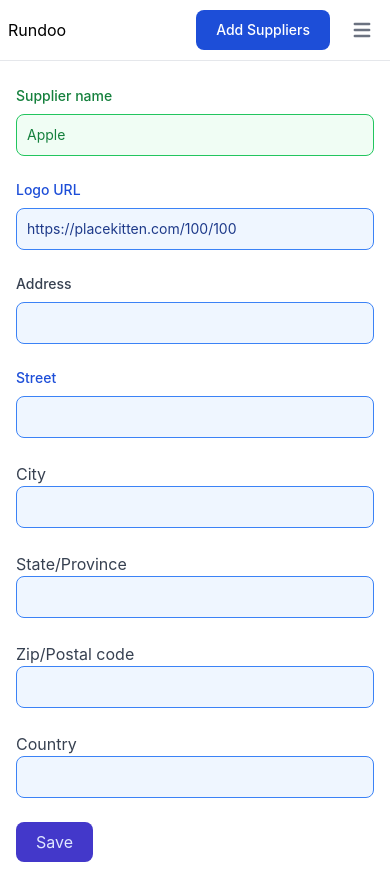
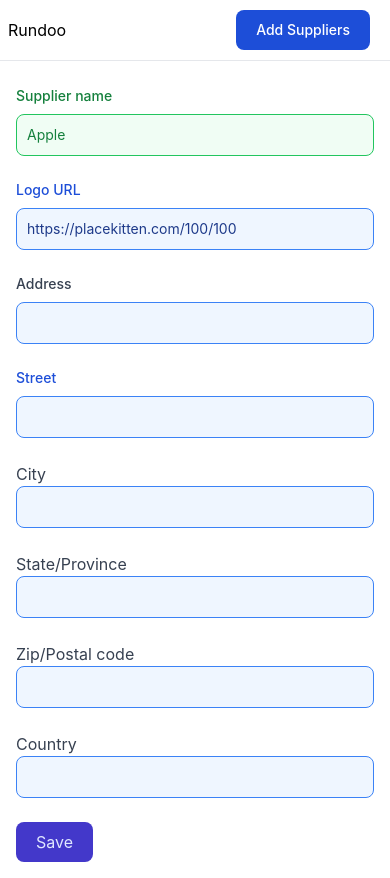
Before and after one commit to tuguScript/next.js-suppliers, a Next.js app: page /addSuppliers in a window 390 px wide. Built offline with nearby package versions, Linux system fonts and the light colour scheme.

Commit message:
fetches suppliers from the api

```diff
--- a/components/Card.tsx
+++ b/components/Card.tsx
@@ -23,7 +23,7 @@ export default function Card({
           </h2>
         </div>
         <div className="flex-grow">
-          <p className="leading-relaxed text-base">{address}</p>
+          <p className="leading-relaxed text-base">{address.street}</p>
         </div>
       </div>
     </div>
--- a/components/Nav.jsx
+++ b/components/Nav.jsx
@@ -6,7 +6,8 @@ function Nav() {
     <nav className="bg-white px-2 sm:px-4 py-2.5 dark:bg-gray-900 fixed w-full z-20 top-0 left-0 border-b border-gray-200 dark:border-gray-600">
       <div className="container flex flex-wrap justify-between items-center mx-auto">
         <a
-          href="https://flowbite.com/"
+          href="/"
+          aria-current="page"
           className="flex items-center dark:text-white"
         >
           Rundoo
@@ -20,28 +21,6 @@ function Nav() {
               Add Suppliers
             </button>
           </a>
-          <button
-            data-collapse-toggle="navbar-sticky"
-            type="button"
-            className="inline-flex items-center p-2 text-sm text-gray-500 rounded-lg md:hidden hover:bg-gray-100 focus:outline-none focus:ring-2 focus:ring-gray-200 dark:text-gray-400 dark:hover:bg-gray-700 dark:focus:ring-gray-600"
-            aria-controls="navbar-sticky"
-            aria-expanded="false"
-          >
-            <span className="sr-only">Open main menu</span>
-            <svg
-              className="w-6 h-6"
-              aria-hidden="true"
-              fill="currentColor"
-              viewBox="0 0 20 20"
-              xmlns="http://www.w3.org/2000/svg"
-            >
-              <path
-                fillRule="evenodd"
-                d="M3 5a1 1 0 011-1h12a1 1 0 110 2H4a1 1 0 01-1-1zM3 10a1 1 0 011-1h12a1 1 0 110 2H4a1 1 0 01-1-1zM3 15a1 1 0 011-1h12a1 1 0 110 2H4a1 1 0 01-1-1z"
-                clipRule="evenodd"
-              />
-            </svg>
-          </button>
         </div>
         <div
           className="hidden justify-between items-center w-full md:flex md:w-auto md:order-1"
--- a/components/SuppliersListView.tsx
+++ b/components/SuppliersListView.tsx
@@ -6,21 +6,28 @@ type Props = {};
 
 type State = {};
 
-const fetcher = (url: string) =>
-  fetch(url)
-    .then((res) => res.json())
-    .then((data) => console.log("data", data));
+const fetcher = (url: string) => fetch(url).then((res) => res.json());
 
 function SuppliersListView({}: Props) {
   const { data, error } = useSWR("/api", fetcher);
-  return (
-    <div className="grid grid-cols-3 gap-2">
-      <Card />
-      <Card />
-      <Card />
-      <Card />
-    </div>
-  );
+  if (data) {
+    return (
+      <div className="grid grid-cols-3 gap-2">
+        {data.map((supplier, i) => (
+          <Card
+            key={i}
+            name={supplier.name}
+            logo={supplier.logo}
+            address={supplier.address}
+          />
+        ))}
+      </div>
+    );
+  }
+  if (error) {
+    return <h1>Something wrong</h1>;
+  }
+  return <h1>loading</h1>;
 }
 
 export default SuppliersListView;
```
